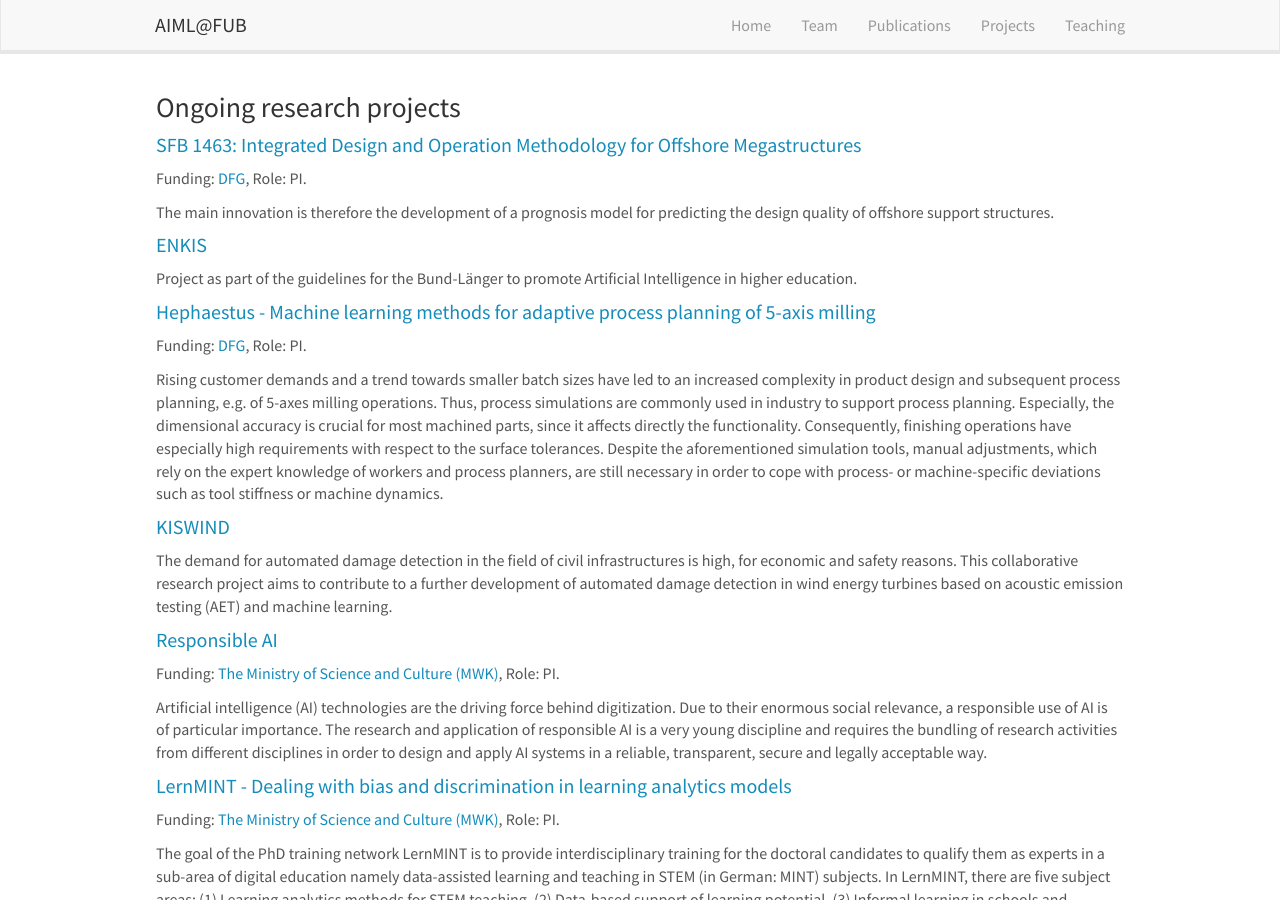
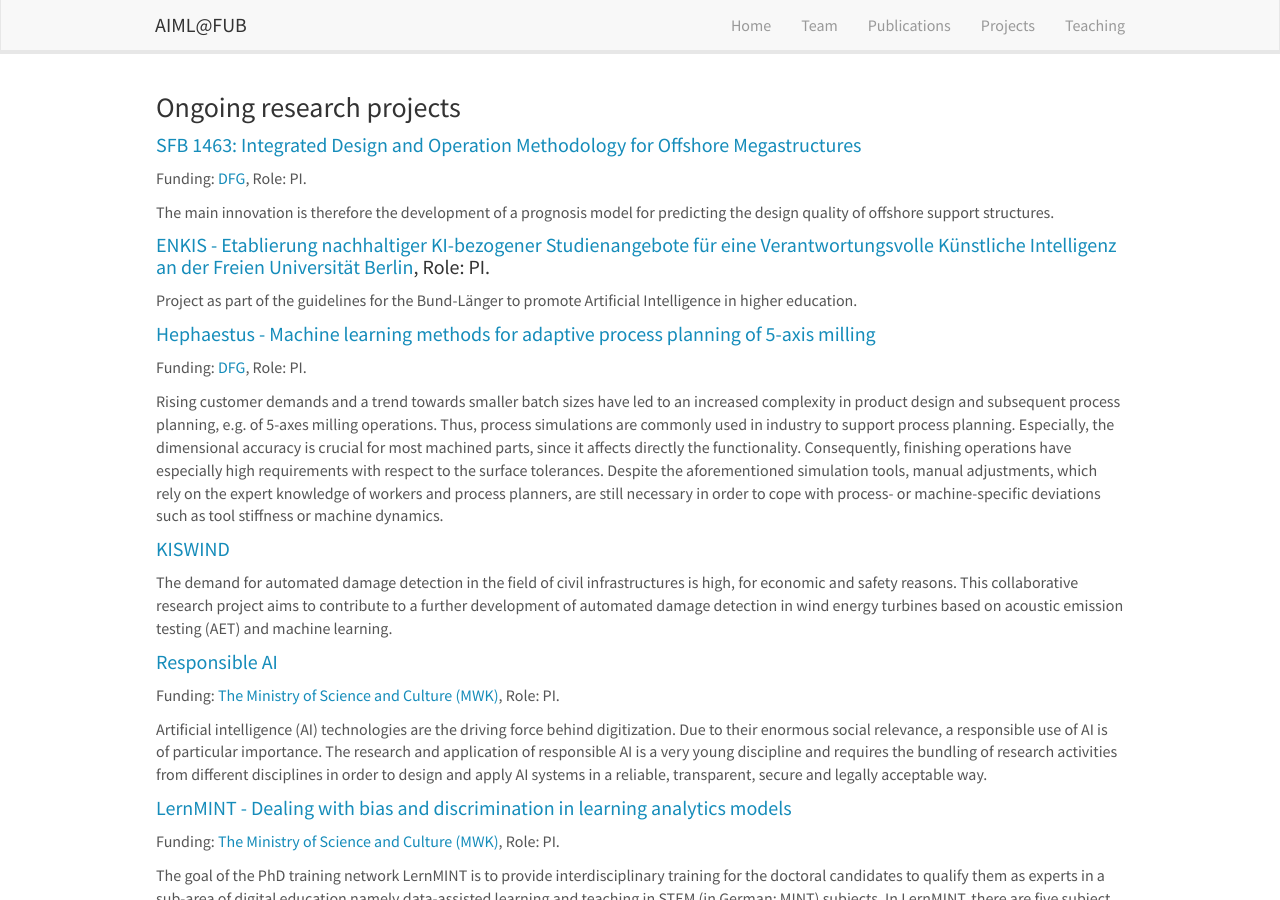
Before and after one commit to AIML-research/AIML-research.github.io, a Jekyll site: the page built from _pages/projects.md, in a window 1280 px wide and 900 px high. Built offline with Jekyll 4.4.1, drawn with Linux system fonts in a browser that asks for light colours; nearby versions of some CDN libraries.

Commit message:
Update projects.md

```diff
--- a/_pages/projects.md
+++ b/_pages/projects.md
@@ -12,7 +12,8 @@
 Funding: <a href="[https://gepris.dfg.de/gepris/projekt/424298653](https://gepris.dfg.de/gepris/projekt/457016492)" target="_new">DFG</a>, Role: PI.
 
 The main innovation is therefore the development of a prognosis model for predicting the design quality of offshore support structures.
-#### <a href = "https://aiml-research.github.io/projects/enkis">ENKIS</a>
+#### <a href = "https://aiml-research.github.io/projects/enkis">ENKIS - Etablierung nachhaltiger KI-bezogener Studienangebote für eine Verantwortungsvolle Künstliche Intelligenz an der Freien Universität Berlin</a>, Role: PI.
+
 Project as part of the guidelines for the Bund-Länger to promote Artificial Intelligence in higher education.
 
 #### <a href = "{{ site.url }}{{ site.baseurl }}/projects/hephaestus">Hephaestus - Machine learning methods for adaptive process planning of 5-axis milling</a>
```
